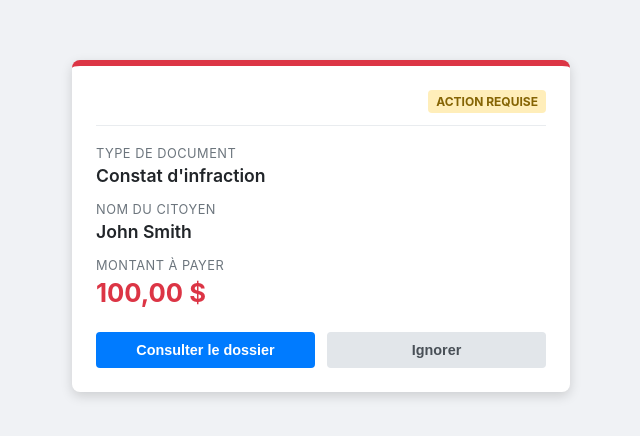
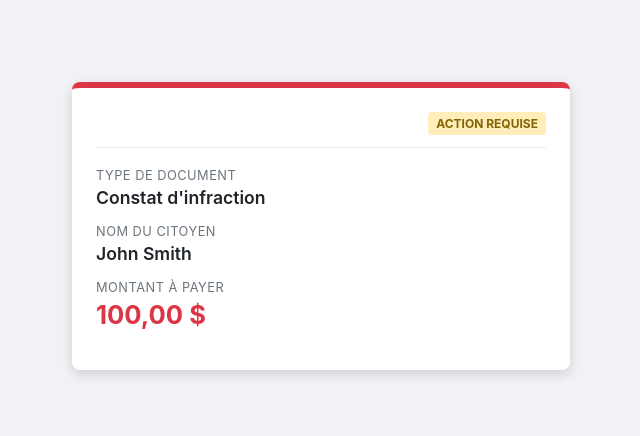
Before and after one commit to sebastienpaquette/mjq-amende, a plain HTML site: page index.html in a window 1280 px wide. Shown: the part 174-610 px from the top of the page, without its empty margins (319-959 px from the left). Drawn offline with Linux system fonts and the light colour scheme.

Commit message:
Update index.html

```diff
--- a/index.html
+++ b/index.html
@@ -118,10 +118,7 @@
             <div class="amount">100,00 $</div>
         </div>
 
-        <div class="footer-actions">
-            <button class="btn btn-primary" onclick="alert('Dossier de John Smith ouvert.')">Consulter le dossier</button>
-            <button class="btn btn-secondary" onclick="window.close()">Ignorer</button>
-        </div>
+
     </div>
 
 </body>
```
